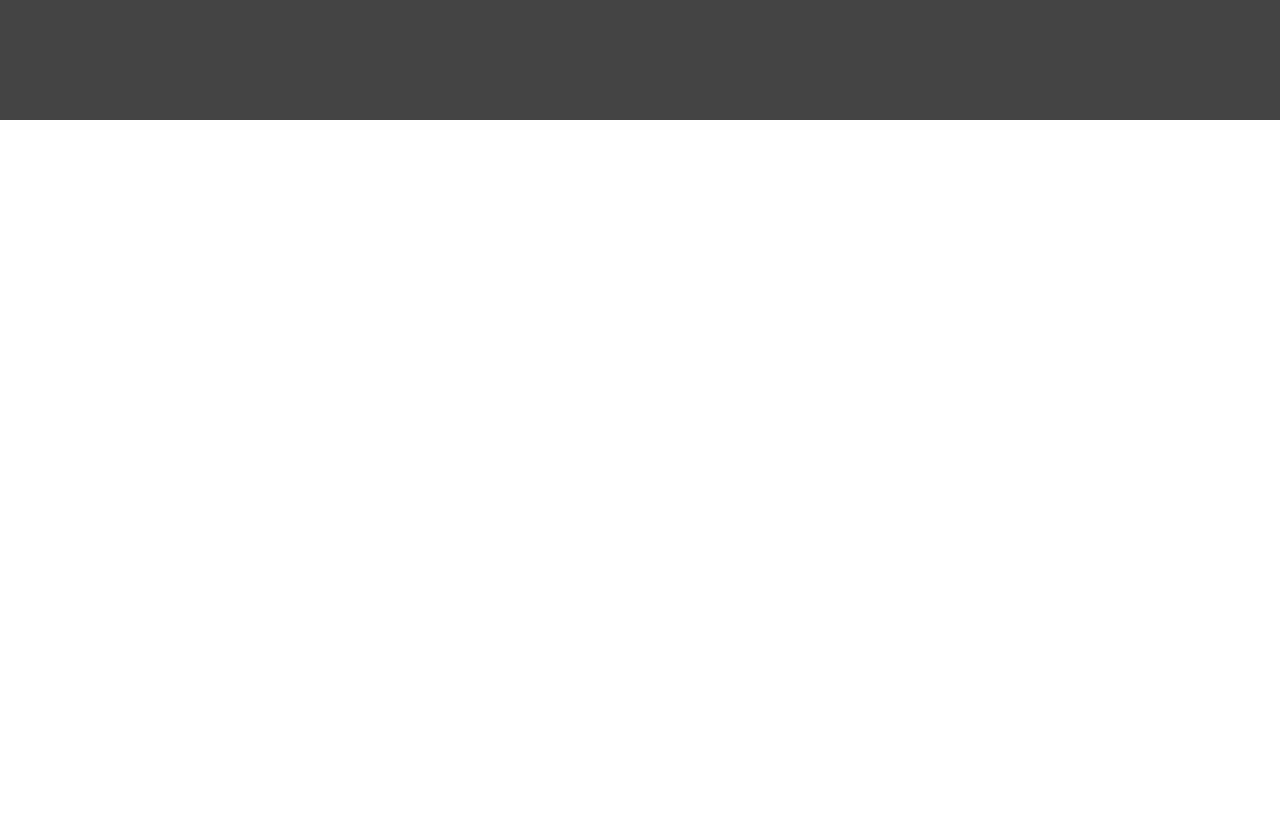
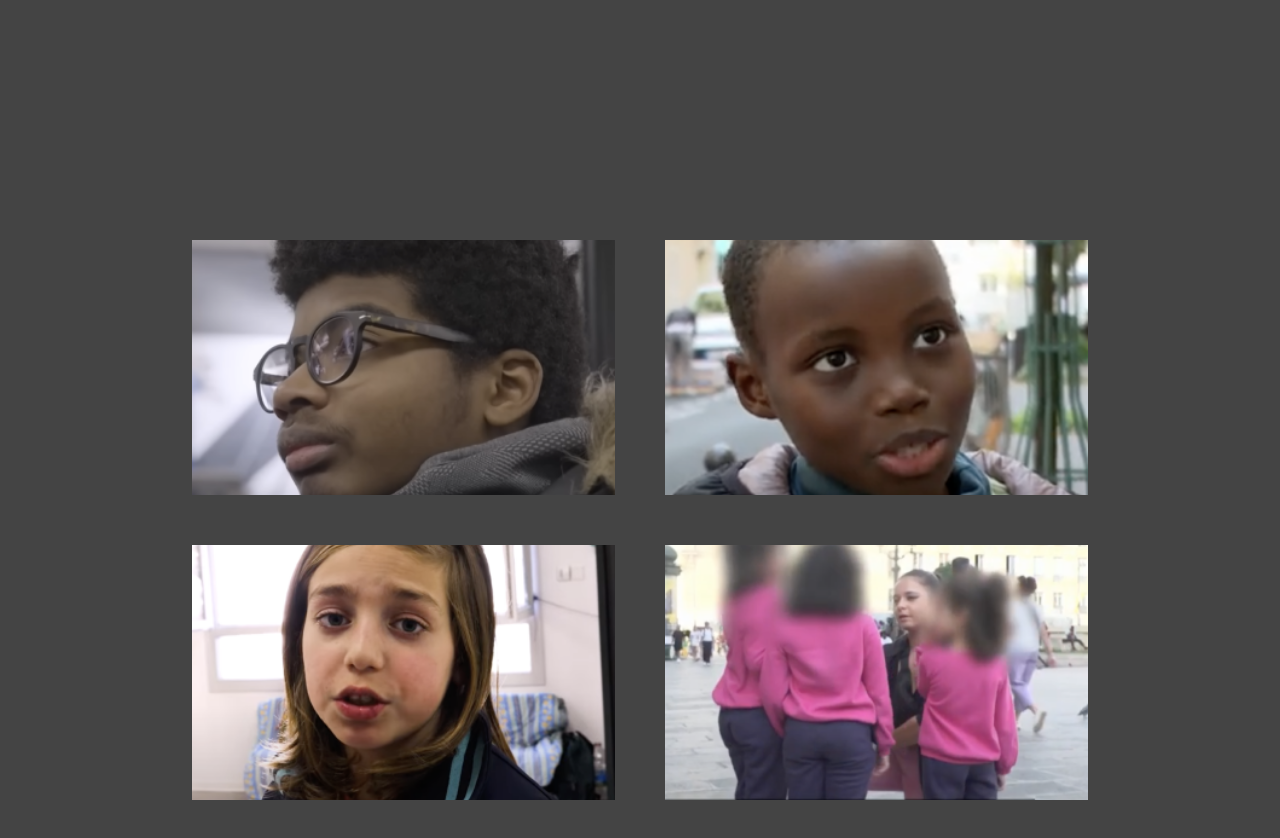
Before and after one commit to audricfullhardt/invisibles, a Vue app: page /mohamed in a window 1280 px wide. Shown: the part 2280-3118 px from the top of the page. Before the commit the page ends 2400 px from the top, so only its background shows below. Built offline with nearby package versions, Linux system fonts and the light colour scheme.

Commit message:
new children component

```diff
--- a/src/App.vue
+++ b/src/App.vue
@@ -3,6 +3,7 @@
     <Landing />
     <Author />
     <Intro />
+    <Childrens />
   </div>
 </template>
 
@@ -10,12 +11,14 @@
 import Landing from "./components/landing.vue";
 import Author from "./components/author.vue";
 import Intro from "./components/intro.vue";
+import Childrens from "./components/childrens.vue";
 
 export default {
   components: {
     Landing,
     Author,
     Intro,
+    Childrens,
   },
 };
 </script>
--- /dev/null
+++ b/src/components/childrens.vue
@@ -0,0 +1,38 @@
+<template>
+    <div class="page" id="page4">
+        <div class="grid-container">
+            <div class="grid-item"></div>
+            <div class="grid-item"></div>
+            <div class="grid-item"></div>
+            <div class="grid-item"></div>
+        </div>
+    </div>
+</template>
+
+<script>
+export default {
+    name: "Childrens",
+};
+</script>
+
+<style scoped>
+.grid-container {
+    display: grid;
+    grid-template-columns: repeat(2, 1fr);
+    grid-template-rows: repeat(2, 1fr);
+    gap: 50px;
+    width: 70%;
+    height: 70%;
+}
+
+.grid-item {
+    background-size: cover;
+    background-position: center;
+    min-height: 200px;
+}
+
+.grid-item:nth-child(1) { background-image: url('../assets/childrens/henry.png'); }
+.grid-item:nth-child(2) { background-image: url('../assets/childrens/mohamed.png'); }
+.grid-item:nth-child(3) { background-image: url('../assets/childrens/avraham.png'); }
+.grid-item:nth-child(4) { background-image: url('../assets/childrens/rania.png'); }
+</style>
```
